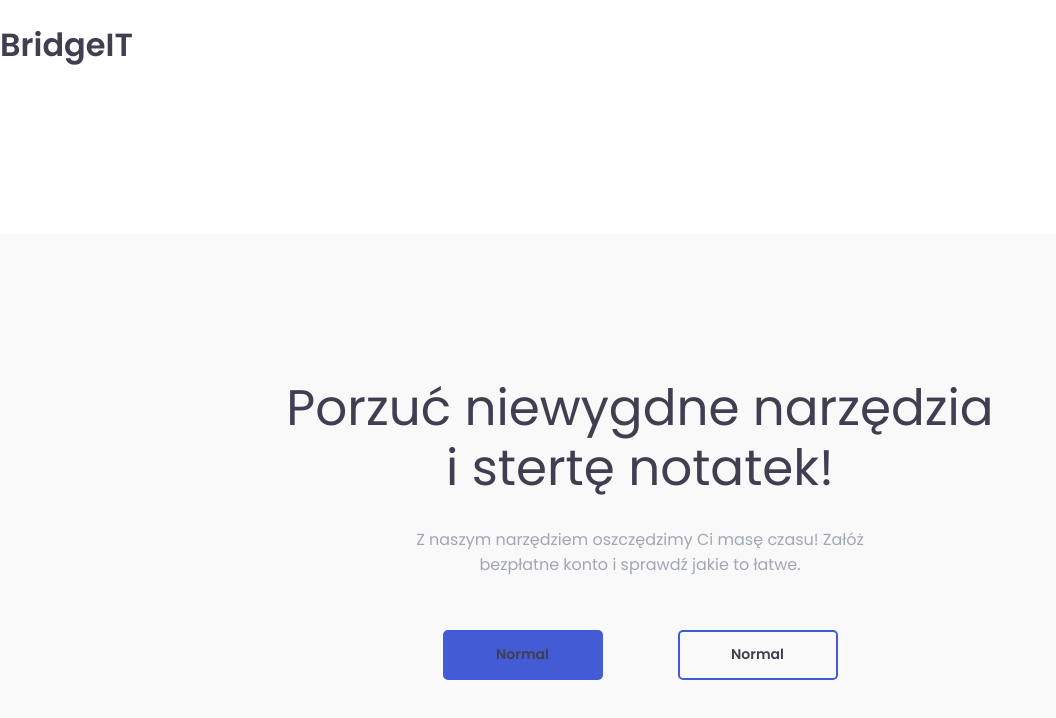
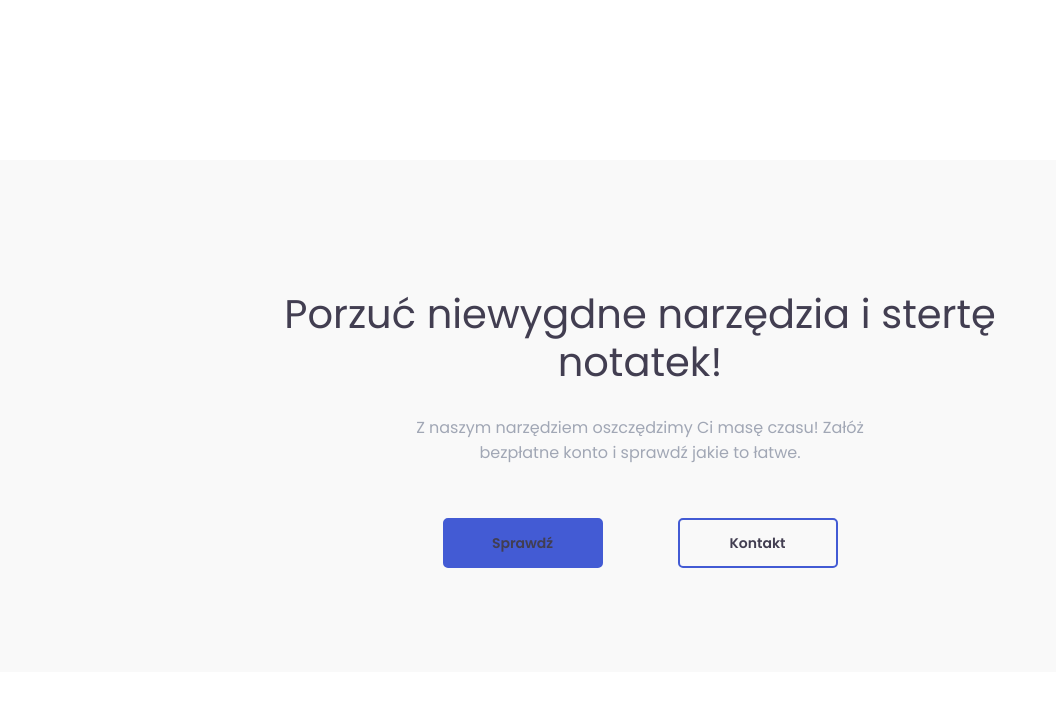
Before and after one commit to fed-team/BridgeIT, a Vue app: page / in a window 1280 px wide. Shown: the top 718 px of the page, without its empty margins (0-1056 px from the left). Built offline with nearby package versions, Linux system fonts and the light colour scheme.

Commit message:
Style Changes (#14)
* Task completed

Added the PageHeader component

* Change colors.scss path in PageHeader.vue

* Change content | Change some style

* Deleted h1 in App.vue | Change some useless style in PageHeader.vue

```diff
--- a/src/App.vue
+++ b/src/App.vue
@@ -1,6 +1,5 @@
 <template>
   <div id="app">
-    <h1>BridgeIT</h1>
     <PageHeader />
   </div>
 </template>
--- a/src/components/PageHeader/PageHeader.vue
+++ b/src/components/PageHeader/PageHeader.vue
@@ -5,8 +5,9 @@
       class="page-header__paragraph"
     >Z naszym narzędziem oszczędzimy Ci masę czasu! Załóż bezpłatne konto i sprawdź jakie to łatwe.</p>
     <div class="page-header__buttons">
-      <Button value="Normal" />
-      <Button class="outline" vclass="btn--primaryOut" value="Normal" />
+
+      <Button value="Sprawdź" />
+      <Button class="outline" value="Kontakt" />
     </div>
   </header>
 </template>
@@ -16,20 +17,20 @@ export default {
 };
 </script>
 <style lang="scss" scoped>
-@import "@/assets/style/variables/colors.scss";
 .page-header {
   display: flex;
   flex-direction: column;
   align-items: center;
-  margin-top: 165px;
-  padding: 110px 0;
+  justify-content: center;
+  margin-top: 160px;
+  height: 512px;
   background-color: $grey-1;
 
   &__header {
     text-align: center;
     max-width: 714px;
     margin-bottom: 13px;
-    font-size: 50px;
+    font-size: 40px;
     font-weight: 400;
     line-height: 120%;
   }
@@ -38,7 +39,6 @@ export default {
     text-align: center;
     max-width: 470px;
     margin-bottom: 53px;
-    font-size: 16px;
     color: $grey-4;
   }
 
@@ -49,7 +49,6 @@ export default {
   }
 
   &__btn {
-    font-size: 14px;
     &--main {
       margin-right: 30px;
     }
```
